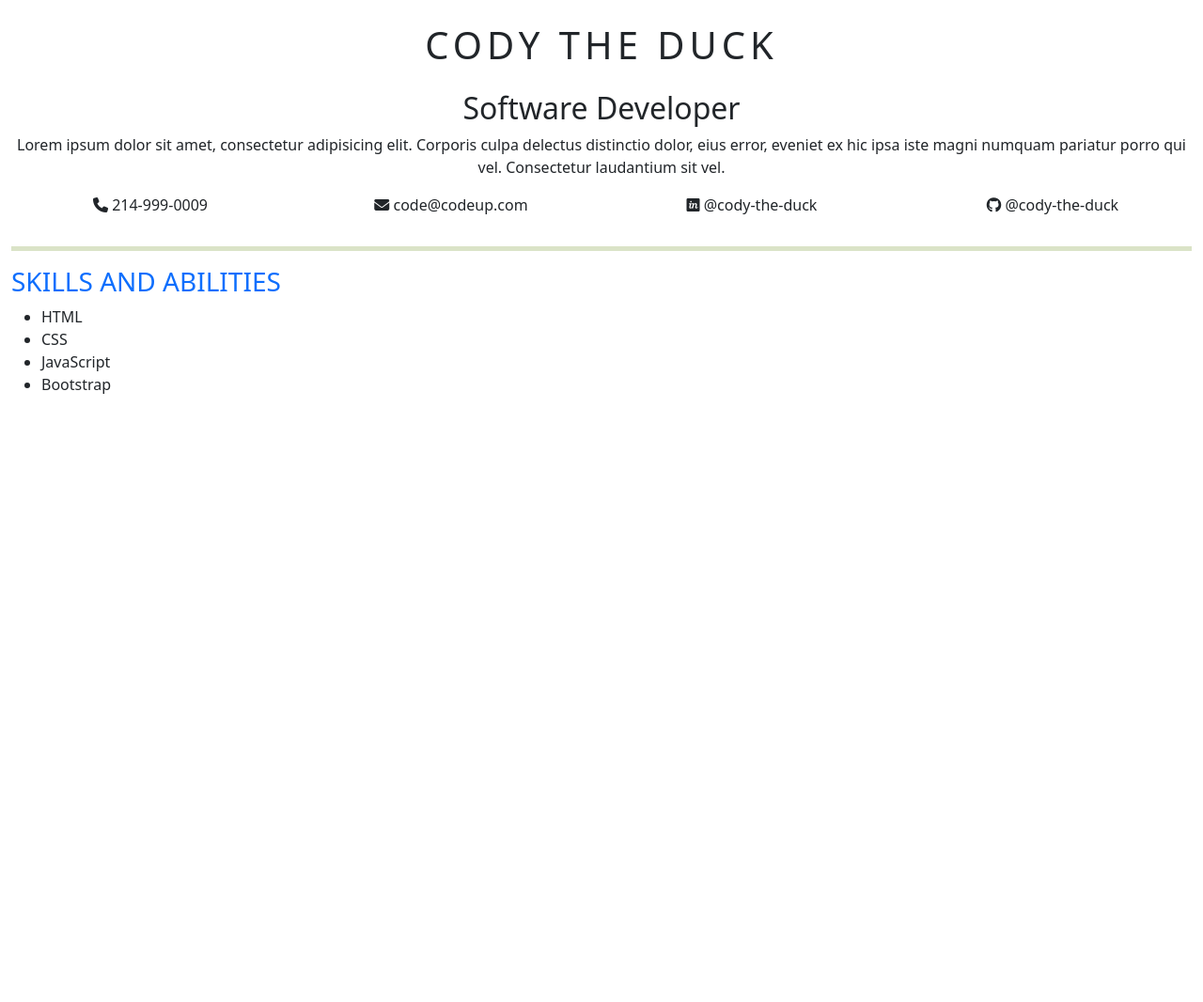
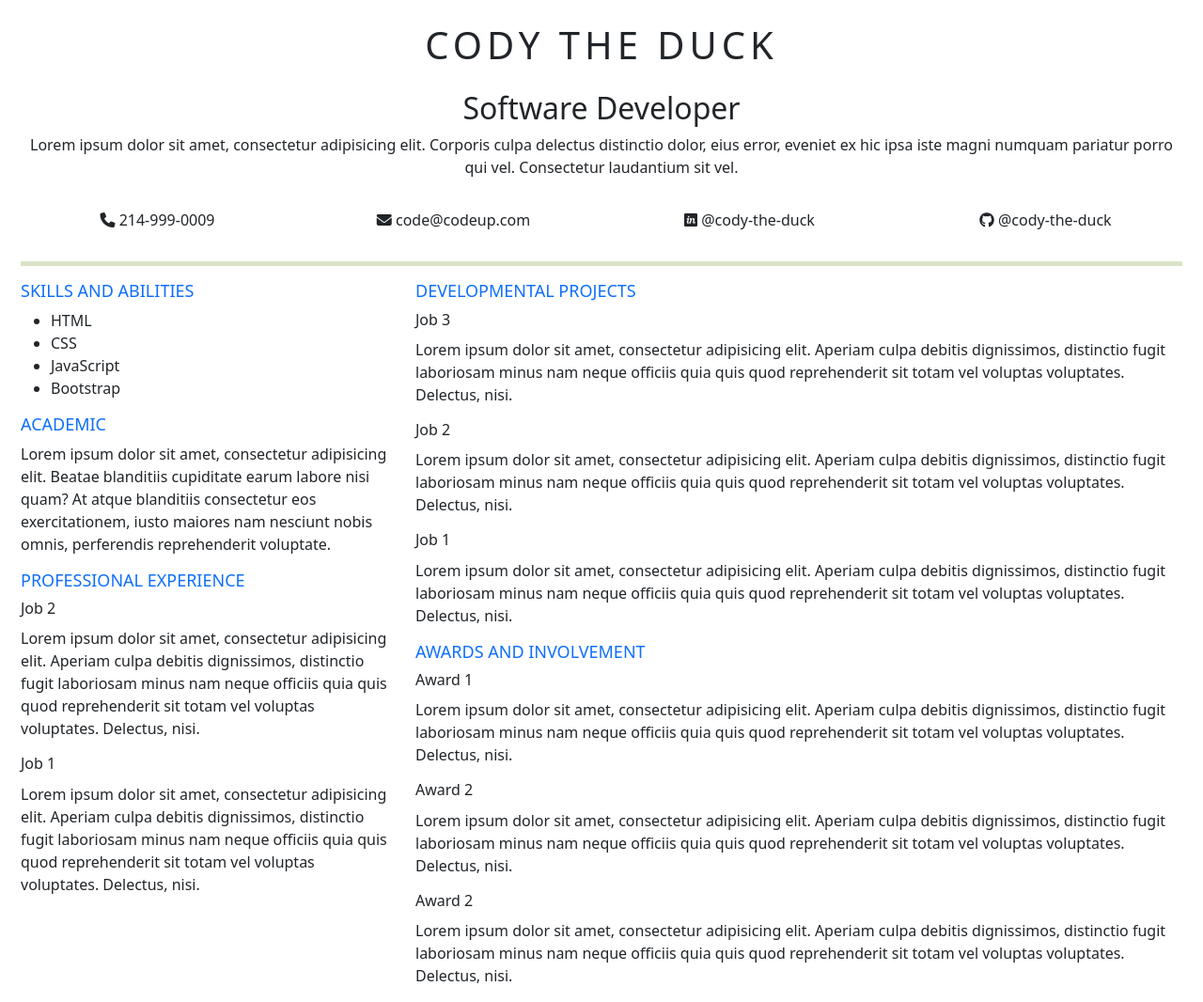
Before and after one commit to chrisjcode/codeup-web-exercises, a website: page bootstrap/grid/grid-exercise-1.html in a window 1280 px wide. Shown: the whole page at 94% size. Before the commit the page ends 800 px from the top, so only its background shows below. Drawn offline with nearby package versions, Linux system fonts and the light colour scheme.

Commit message:
resume bootstrap

```diff
--- a/bootstrap/grid/grid-ex-1.css
+++ b/bootstrap/grid/grid-ex-1.css
@@ -2,11 +2,23 @@
     letter-spacing: 5px;
 }
 
-hr{
+hr {
     border-width: 5px;
     color: olivedrab;
 }
 
-h3{
+h3 {
     color: #0d6efd;
+    font-size: 18px;
 }
+
+h4 {
+    font-size: 16px;
+    font-weight: normal;
+    margin: 10px auto;
+}
+
+main, header {
+    padding-left: 10px;
+    padding-right: 10px;
+}
--- a/bootstrap/grid/grid-exercise-1.html
+++ b/bootstrap/grid/grid-exercise-1.html
@@ -40,7 +40,7 @@
         </div>
 
         <!--contact-->
-        <div class="row text-center">
+        <div class="row mt-3 text-center">
             <div class="col-sm-12 col-md-3">
                 <p><i class="fa-solid fa-phone"></i> 214-999-0009</p>
             </div>
@@ -59,11 +59,14 @@
         </div>
     </header>
 
+    <main>
         <hr>
 
         <div class="row">
-        <div class="col-sm-12 col-md-3">
-<!--            Skills Sestion-->
+            <!--    first column main content-->
+            <div class="col-sm-12 col-md-4">
+                <!--            Skills Section-->
+
                 <div class="col-sm-12 col-md-12">
                     <h3>SKILLS AND ABILITIES</h3>
                     <ul>
@@ -74,18 +77,80 @@
                     </ul>
                 </div>
 
+                <div class="col-sm-12 col-md-12">
+                    <h3>ACADEMIC</h3>
+                    <p>Lorem ipsum dolor sit amet, consectetur adipisicing elit. Beatae blanditiis cupiditate earum
+                        labore nisi quam? At atque blanditiis consectetur eos exercitationem, iusto maiores nam nesciunt
+                        nobis omnis, perferendis reprehenderit voluptate.</p>
+                </div>
 
-        </div>
-        <!--        gapper-->
-        <div class="col-sm-12 col-md-1">
+                <div class="col-sm-12 col-md-12">
+                    <h3>PROFESSIONAL EXPERIENCE</h3>
+                    <h4>Job 2</h4>
+                    <p>Lorem ipsum dolor sit amet, consectetur adipisicing elit. Aperiam culpa debitis dignissimos,
+                        distinctio fugit laboriosam minus nam neque officiis quia quis quod reprehenderit sit totam vel
+                        voluptas voluptates. Delectus, nisi.</p>
 
-        </div>
-        <div class="col-sm-12 col-md-8">
+                    <h4>Job 1</h4>
 
-        </div>
+                    <p>Lorem ipsum dolor sit amet, consectetur adipisicing elit. Aperiam culpa debitis dignissimos,
+                        distinctio fugit laboriosam minus nam neque officiis quia quis quod reprehenderit sit totam vel
+                        voluptas voluptates. Delectus, nisi.</p>
+
                 </div>
 
 
             </div>
+            <!--    second column main content-->
+            <div class="col-sm-12 col-md-8">
+                <!--            -->
+                <div class="col-sm-12 col-md-12">
+                    <h3>DEVELOPMENTAL PROJECTS</h3>
+
+                    <h4>Job 3</h4>
+                    <p>Lorem ipsum dolor sit amet, consectetur adipisicing elit. Aperiam culpa debitis dignissimos,
+                        distinctio fugit laboriosam minus nam neque officiis quia quis quod reprehenderit sit totam vel
+                        voluptas voluptates. Delectus, nisi.</p>
+
+                    <h4>Job 2</h4>
+
+                    <p>Lorem ipsum dolor sit amet, consectetur adipisicing elit. Aperiam culpa debitis dignissimos,
+                        distinctio fugit laboriosam minus nam neque officiis quia quis quod reprehenderit sit totam vel
+                        voluptas voluptates. Delectus, nisi.</p>
+
+                    <h4>Job 1</h4>
+
+                    <p>Lorem ipsum dolor sit amet, consectetur adipisicing elit. Aperiam culpa debitis dignissimos,
+                        distinctio fugit laboriosam minus nam neque officiis quia quis quod reprehenderit sit totam vel
+                        voluptas voluptates. Delectus, nisi.</p>
+
+                </div>
+                <!-- -->
+                <div class="col-sm-12 col-md-12">
+                    <h3>AWARDS AND INVOLVEMENT</h3>
+
+                    <h4>Award 1</h4>
+                    <p>Lorem ipsum dolor sit amet, consectetur adipisicing elit. Aperiam culpa debitis dignissimos,
+                        distinctio fugit laboriosam minus nam neque officiis quia quis quod reprehenderit sit totam vel
+                        voluptas voluptates. Delectus, nisi.</p>
+
+                    <h4>Award 2</h4>
+
+                    <p>Lorem ipsum dolor sit amet, consectetur adipisicing elit. Aperiam culpa debitis dignissimos,
+                        distinctio fugit laboriosam minus nam neque officiis quia quis quod reprehenderit sit totam vel
+                        voluptas voluptates. Delectus, nisi.</p>
+                    <h4>Award 2</h4>
+
+                    <p>Lorem ipsum dolor sit amet, consectetur adipisicing elit. Aperiam culpa debitis dignissimos,
+                        distinctio fugit laboriosam minus nam neque officiis quia quis quod reprehenderit sit totam vel
+                        voluptas voluptates. Delectus, nisi.</p>
+
+                </div>
+            </div>
+        </div>
+    </main>
+
+</div>
+
 </body>
 </html>
```
Lines whose indentation alone changed are shown as unchanged.
